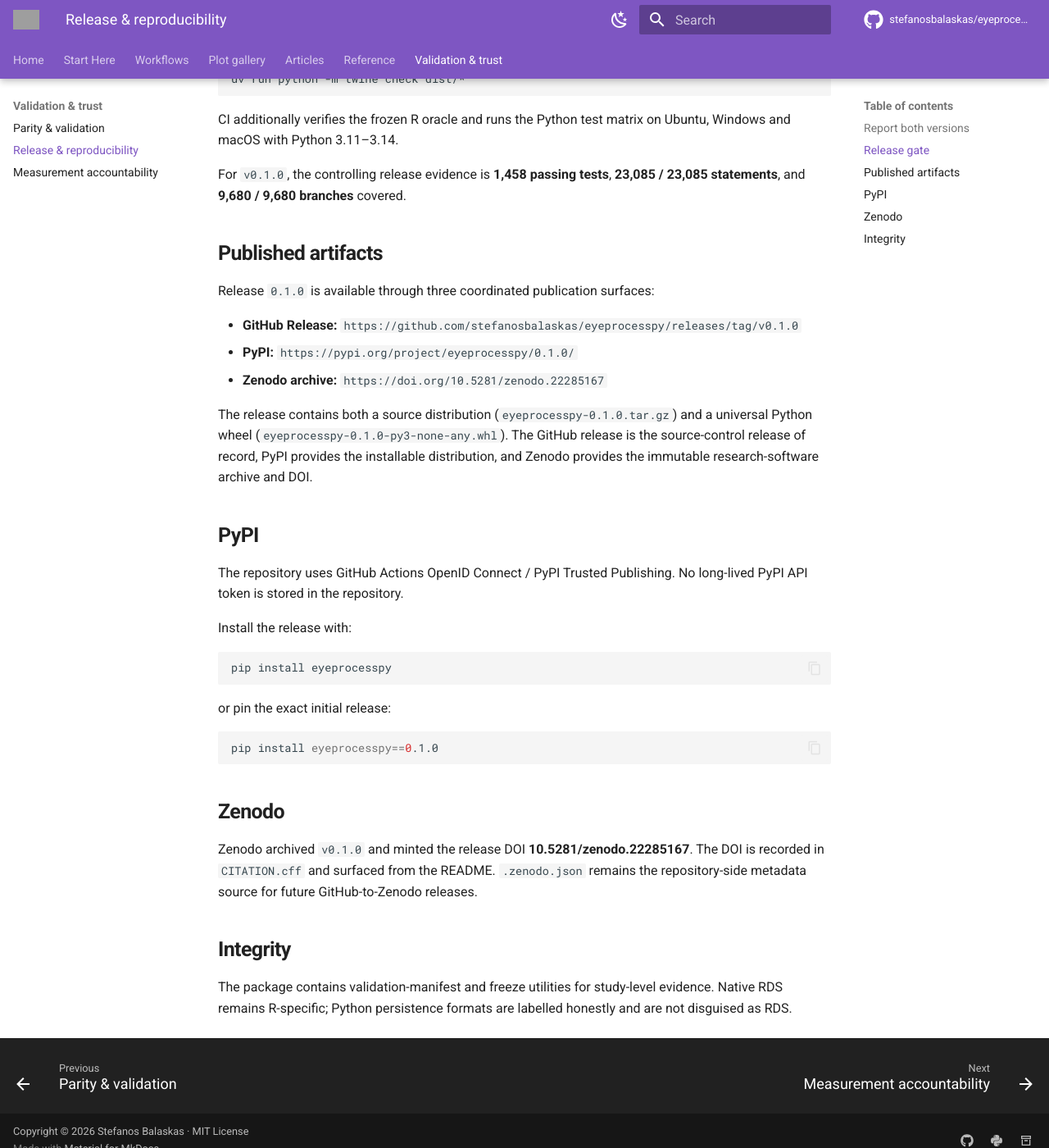
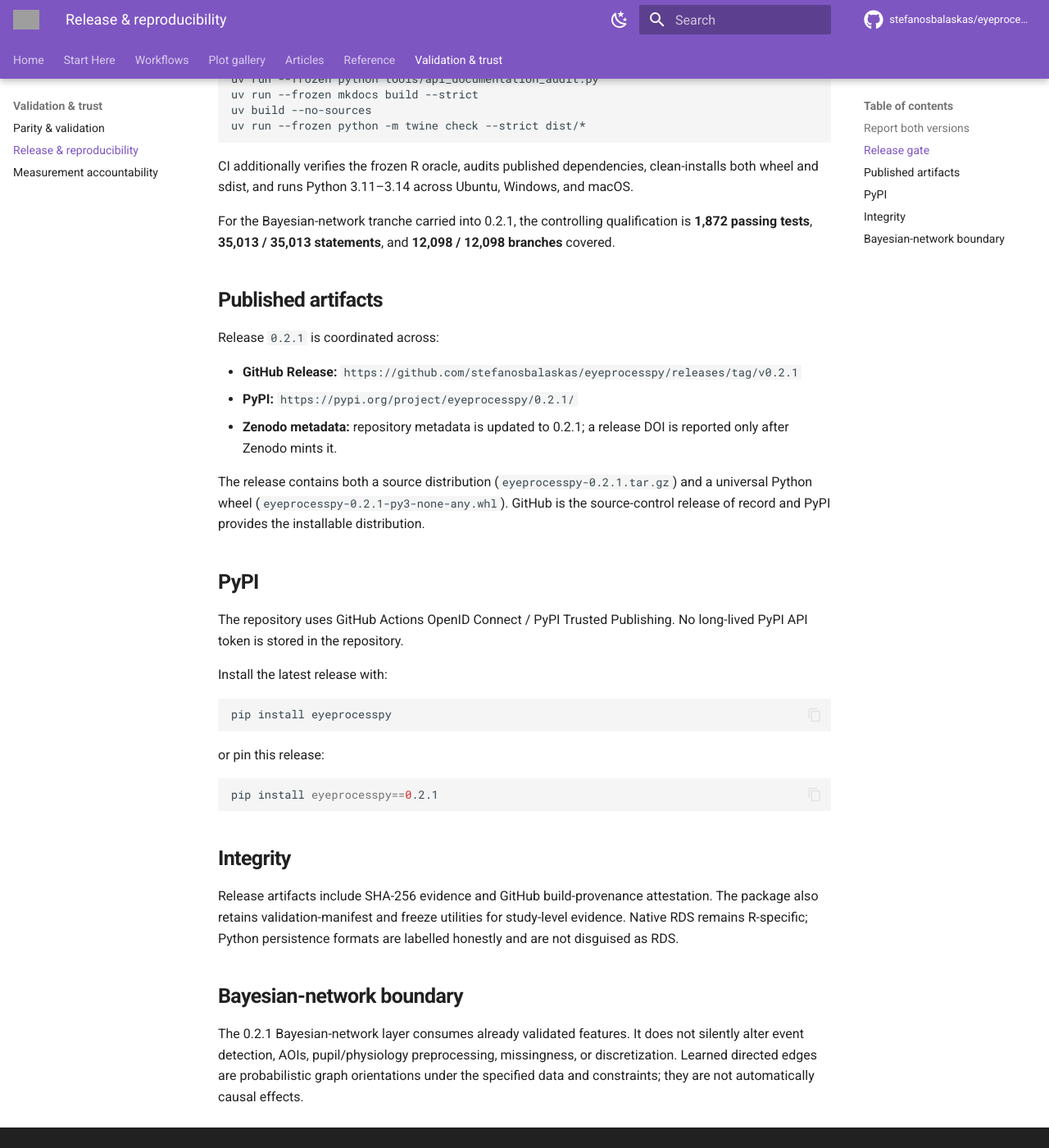
Before and after one commit to stefanosbalaskas/eyeprocesspy, an MkDocs documentation site: the page built from docs/release-and-reproducibility.md, in a window 1280 px wide and 1400 px high, scrolled down 562 px. Shown: the whole window at 82% size. Built offline with MkDocs 1.6.1 and Material for MkDocs 9.7.7, drawn with Linux system fonts in a browser that asks for light colours; comment, search, counter and statistics services are not loaded; some of the changed text lies outside the part shown; grey boxes are pictures that could not be loaded.

Commit message:
Update release guide for 0.2.1

````diff
--- a/docs/release-and-reproducibility.md
+++ b/docs/release-and-reproducibility.md
@@ -7,55 +7,58 @@
 - the installed `eyeprocesspy` version; and
 - `eyeprocesspy.__r_reference_version__`.
 
-For release 0.1.0 the frozen R reference is 0.11.1.
+For release 0.2.1 the frozen R reference remains **0.11.1**.
 
 ## Release gate
 
-The public release is built only after the following checks are green:
+The public release is built only after the following controls are green:
 
-```bash
-uv sync --extra dev
-uv run ruff check src tests
-uv run pytest
-uv run pytest --cov=eyeprocesspy --cov-branch --cov-report=term-missing --cov-fail-under=100
-uv build
-uv run python -m twine check dist/*
-```
+~~~bash
+uv sync --frozen --extra dev --extra narrow
+uv run --frozen ruff check .
+uv run --frozen mypy src/eyeprocesspy
+uv run --frozen pytest --cov=eyeprocesspy --cov-branch --cov-report=term-missing --cov-fail-under=100
+uv run --frozen python tools/deep_parity_audit.py --release-gate
+uv run --frozen python tools/api_documentation_audit.py
+uv run --frozen mkdocs build --strict
+uv build --no-sources
+uv run --frozen python -m twine check --strict dist/*
+~~~
 
-CI additionally verifies the frozen R oracle and runs the Python test matrix on Ubuntu, Windows and macOS with Python 3.11–3.14.
+CI additionally verifies the frozen R oracle, audits published dependencies, clean-installs both wheel and sdist, and runs Python 3.11–3.14 across Ubuntu, Windows, and macOS.
 
-For `v0.1.0`, the controlling release evidence is **1,458 passing tests**, **23,085 / 23,085 statements**, and **9,680 / 9,680 branches** covered.
+For the Bayesian-network tranche carried into 0.2.1, the controlling qualification is **1,872 passing tests**, **35,013 / 35,013 statements**, and **12,098 / 12,098 branches** covered.
 
 ## Published artifacts
 
-Release `0.1.0` is available through three coordinated publication surfaces:
+Release `0.2.1` is coordinated across:
 
-- **GitHub Release:** `https://github.com/stefanosbalaskas/eyeprocesspy/releases/tag/v0.1.0`
-- **PyPI:** `https://pypi.org/project/eyeprocesspy/0.1.0/`
-- **Zenodo archive:** `https://doi.org/10.5281/zenodo.22285167`
+- **GitHub Release:** `https://github.com/stefanosbalaskas/eyeprocesspy/releases/tag/v0.2.1`
+- **PyPI:** `https://pypi.org/project/eyeprocesspy/0.2.1/`
+- **Zenodo metadata:** repository metadata is updated to 0.2.1; a release DOI is reported only after Zenodo mints it.
 
-The release contains both a source distribution (`eyeprocesspy-0.1.0.tar.gz`) and a universal Python wheel (`eyeprocesspy-0.1.0-py3-none-any.whl`). The GitHub release is the source-control release of record, PyPI provides the installable distribution, and Zenodo provides the immutable research-software archive and DOI.
+The release contains both a source distribution (`eyeprocesspy-0.2.1.tar.gz`) and a universal Python wheel (`eyeprocesspy-0.2.1-py3-none-any.whl`). GitHub is the source-control release of record and PyPI provides the installable distribution.
 
 ## PyPI
 
 The repository uses GitHub Actions OpenID Connect / PyPI Trusted Publishing. No long-lived PyPI API token is stored in the repository.
 
-Install the release with:
+Install the latest release with:
 
-```bash
+~~~bash
 pip install eyeprocesspy
-```
+~~~
 
-or pin the exact initial release:
+or pin this release:
 
-```bash
-pip install eyeprocesspy==0.1.0
-```
-
-## Zenodo
-
-Zenodo archived `v0.1.0` and minted the release DOI **10.5281/zenodo.22285167**. The DOI is recorded in `CITATION.cff` and surfaced from the README. `.zenodo.json` remains the repository-side metadata source for future GitHub-to-Zenodo releases.
+~~~bash
+pip install eyeprocesspy==0.2.1
+~~~
 
 ## Integrity
 
-The package contains validation-manifest and freeze utilities for study-level evidence. Native RDS remains R-specific; Python persistence formats are labelled honestly and are not disguised as RDS.
+Release artifacts include SHA-256 evidence and GitHub build-provenance attestation. The package also retains validation-manifest and freeze utilities for study-level evidence. Native RDS remains R-specific; Python persistence formats are labelled honestly and are not disguised as RDS.
+
+## Bayesian-network boundary
+
+The 0.2.1 Bayesian-network layer consumes already validated features. It does not silently alter event detection, AOIs, pupil/physiology preprocessing, missingness, or discretization. Learned directed edges are probabilistic graph orientations under the specified data and constraints; they are not automatically causal effects.
````
